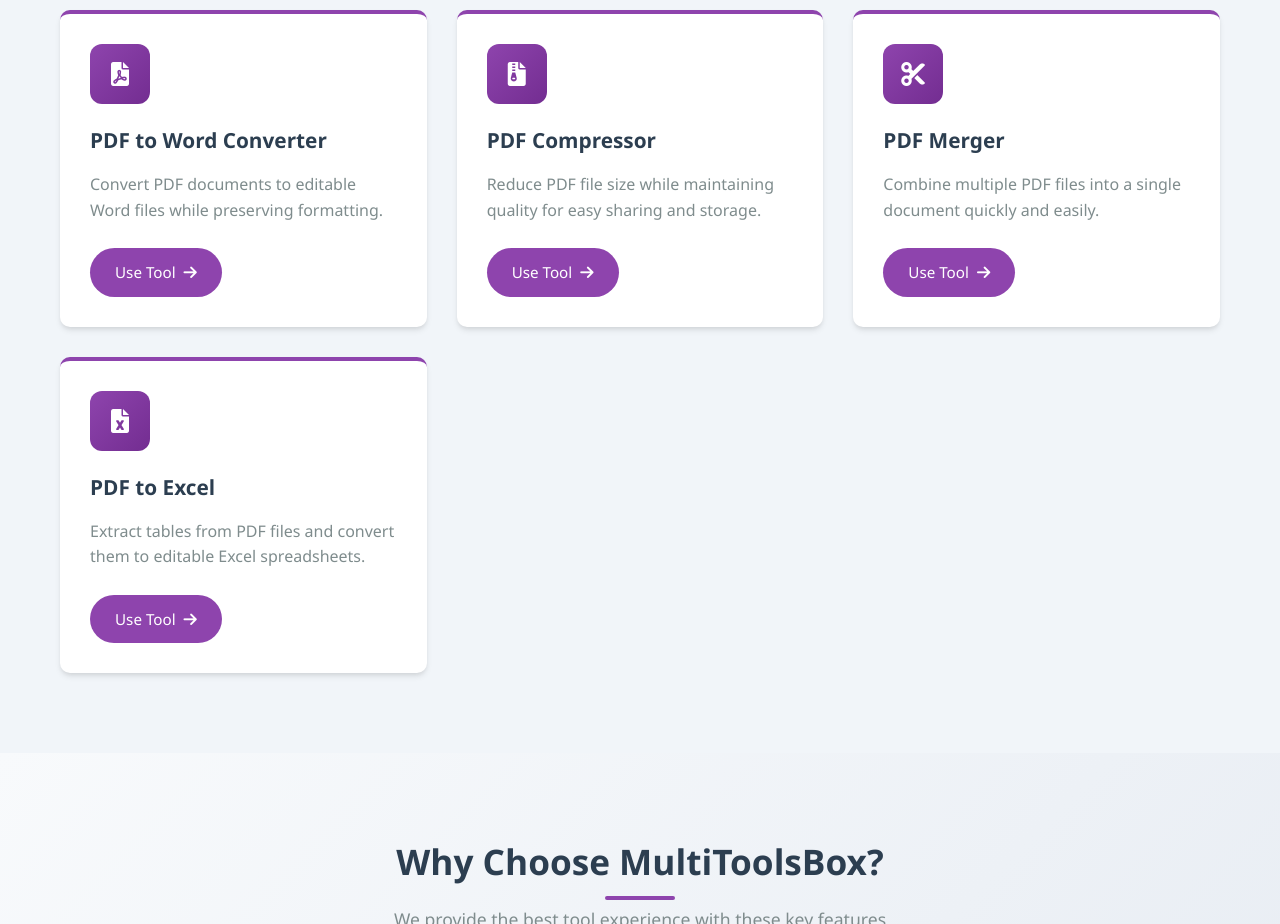
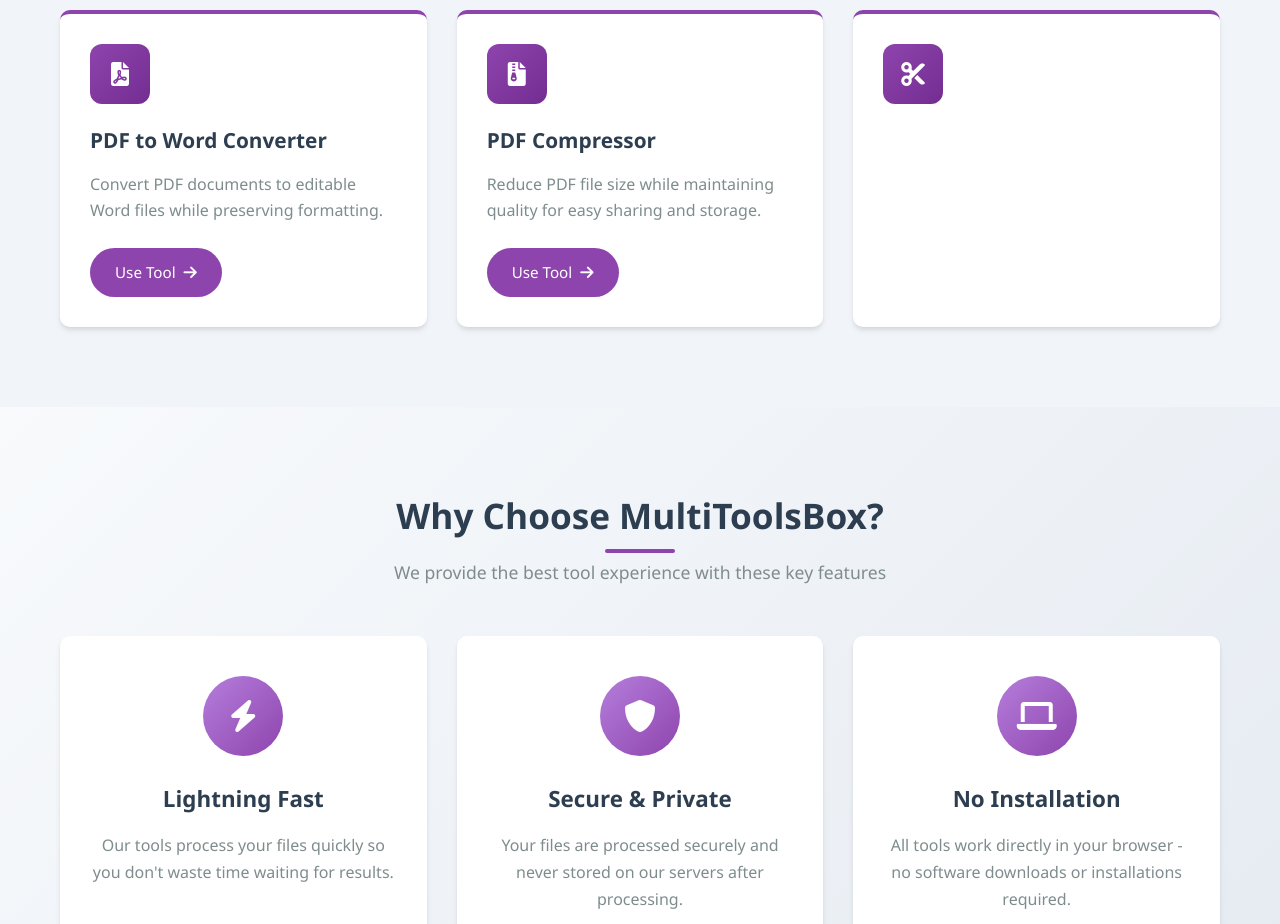
Before and after one commit to multitoolbox1-collab/Multi-Tool-Box, a plain HTML site: page index.html in a window 1280 px wide. Shown: the part 1880-2804 px from the top of the page. Drawn offline with Linux system fonts and the light colour scheme.

Commit message:
Update index.html

```diff
--- a/index.html
+++ b/index.html
@@ -851,7 +851,7 @@
                     </div>
                     <h3>Image Cropper</h3>
                     <p>Crop images to remove unwanted areas or focus on specific parts easily.</p>
-                    <a href="image-cropper.html" class="tool-button">Use Tool <i class="fas fa-arrow-right"></i></a>
+                    <a href="image-crpper.html" class="tool-button">Use Tool <i class="fas fa-arrow-right"></i></a>
                 </div>
             </div>
         </div>
@@ -887,20 +887,6 @@
                 <div class="tool-card">
                     <div class="tool-icon-container">
                         <i class="fas fa-cut"></i>
-                    </div>
-                    <h3>PDF Merger</h3>
-                    <p>Combine multiple PDF files into a single document quickly and easily.</p>
-                    <a href="pdf-merger.html" class="tool-button">Use Tool <i class="fas fa-arrow-right"></i></a>
-                </div>
-
-                <div class="tool-card">
-                    <div class="tool-icon-container">
-                        <i class="fas fa-file-excel"></i>
-                    </div>
-                    <h3>PDF to Excel</h3>
-                    <p>Extract tables from PDF files and convert them to editable Excel spreadsheets.</p>
-                    <a href="pdf-to-excel.html" class="tool-button">Use Tool <i class="fas fa-arrow-right"></i></a>
-                </div>
             </div>
         </div>
     </section>
@@ -1020,9 +1006,6 @@
                 { name: "Image Cropper", category: "Image Tools", url: "image-cropper.html" },
                 { name: "PDF to Word Converter", category: "Document Tools", url: "pdf-to-word.html" },
                 { name: "PDF Compressor", category: "Document Tools", url: "pdf-compressor.html" },
-                { name: "PDF Merger", category: "Document Tools", url: "pdf-merger.html" },
-                { name: "PDF to Excel", category: "Document Tools", url: "pdf-to-excel.html" }
-            ];
 
             // Search function
             function searchTools(query) {
```
